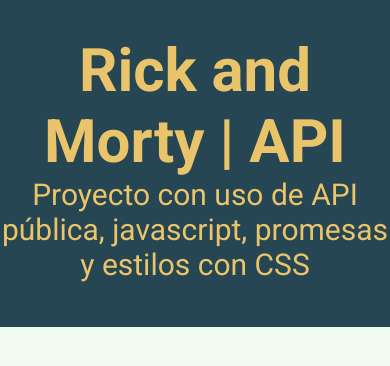
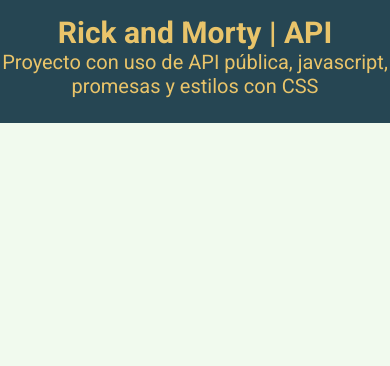
Before and after one commit to Leninner/workJson, a plain HTML site: page index.html in a window 390 px wide. Drawn offline with Linux system fonts and the light colour scheme; no server answers.

Commit message:
Update to responsive

```diff
--- a/src/style.css
+++ b/src/style.css
@@ -165,6 +165,16 @@ p {
 }
 
 @media only screen and (max-width: 650px) {
+  .header {
+    padding: 15px 0;
+  }
+  .header > p {
+    font-size: 20px;
+  }
+  .header > h1 {
+    font-size: 30px;
+  }
+
   .carousel__container {
     white-space: nowrap;
     margin: 70px 0;
```
